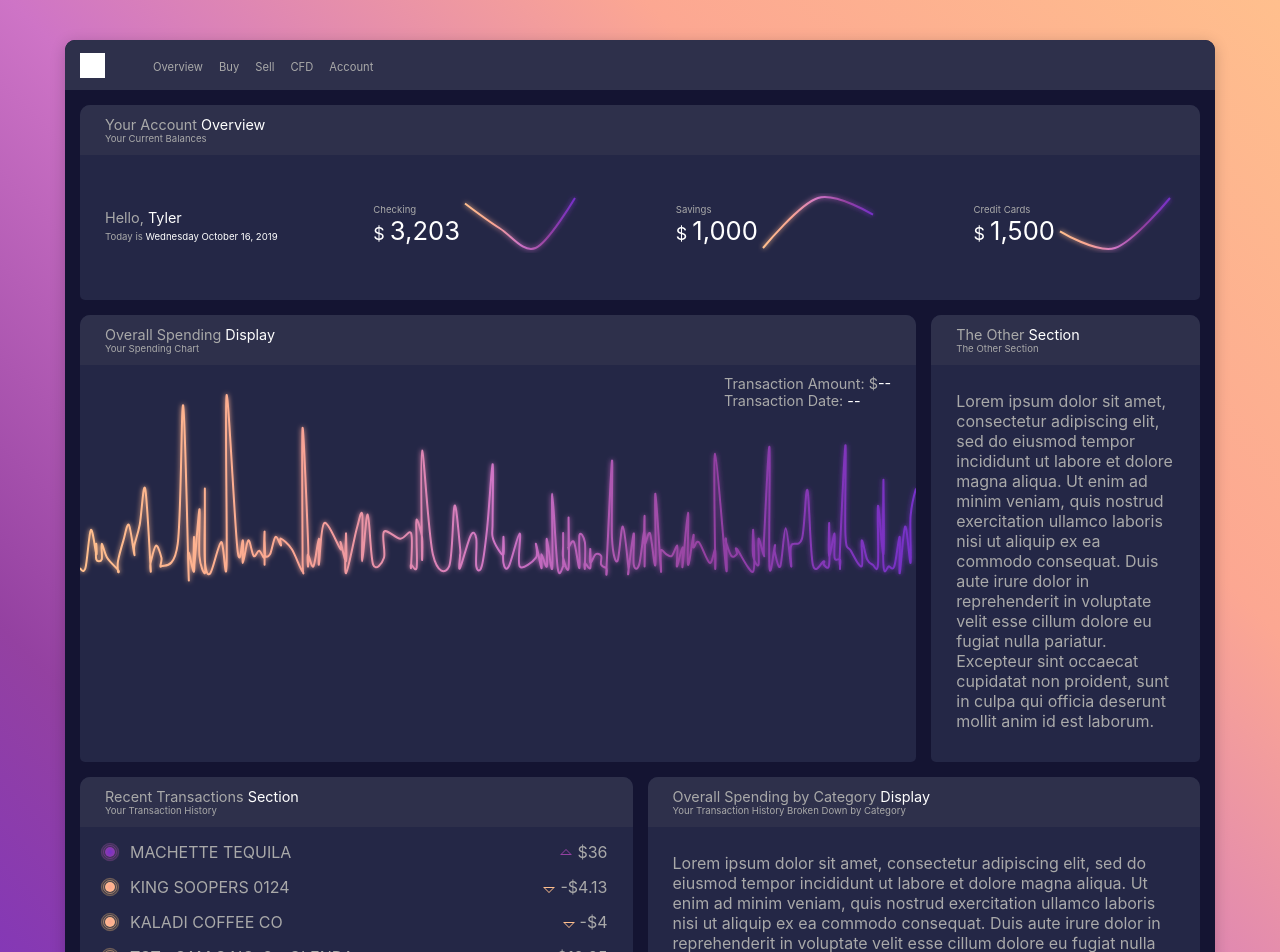
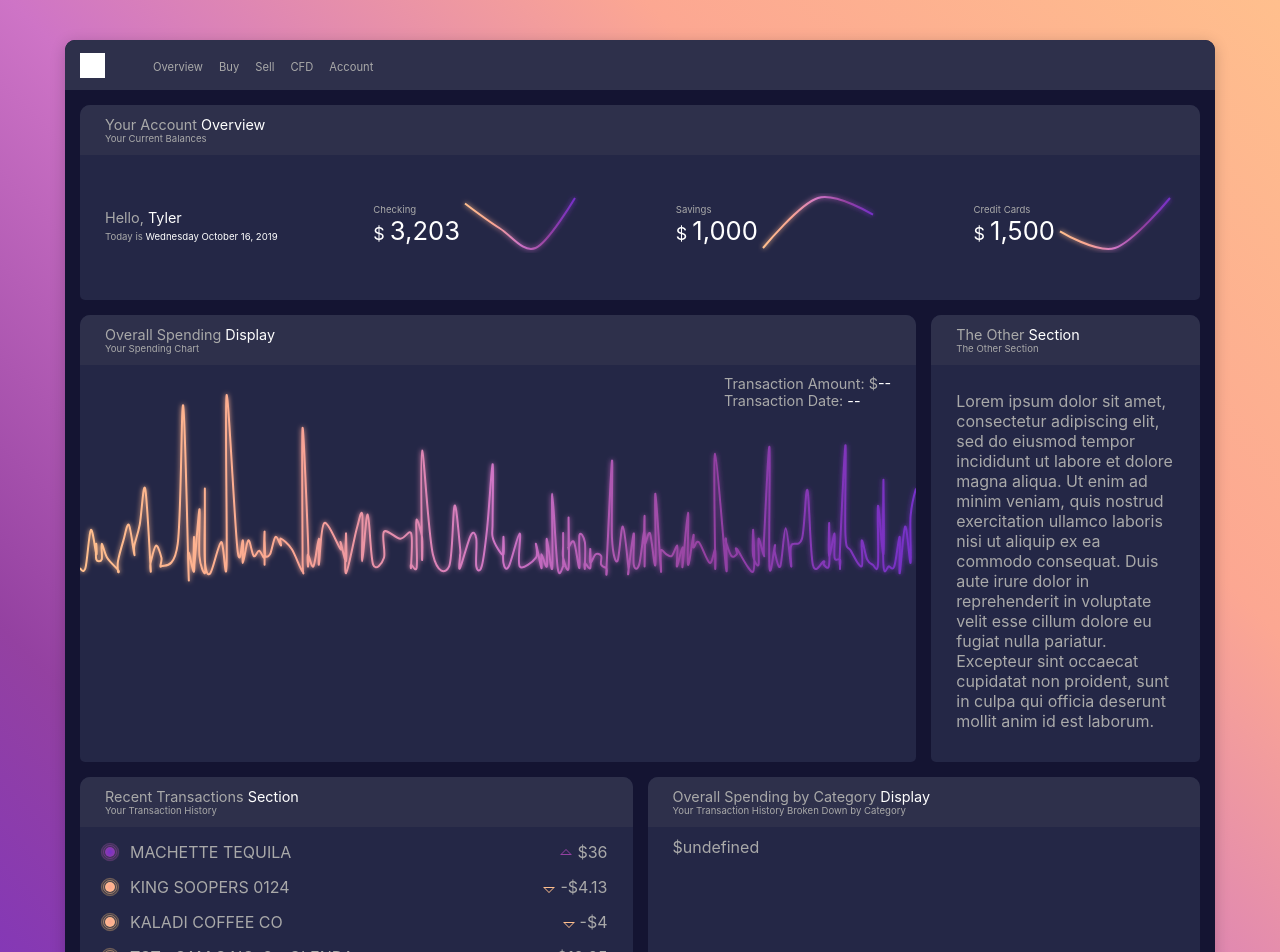
Before and after one commit to tywi6665/M3, a React (Create React App) app: page / in a window 1280 px wide. Shown: the top 952 px of the page. Built offline with nearby package versions, Linux system fonts and the light colour scheme.

Commit message:
pasred through category data

```diff
--- a/src/App.js
+++ b/src/App.js
@@ -72,14 +72,18 @@ function App() {
             header={["Recent Transactions", "Section"]}
             subHeader="Your Transaction History"
           >
-            <List />
+            <List
+              section="recent"
+            />
           </Container>
           <Container
             number="5"
             header={["Overall Spending by Category", "Display"]}
             subHeader="Your Transaction History Broken Down by Category"
           >
-            <p>Lorem ipsum dolor sit amet, consectetur adipiscing elit, sed do eiusmod tempor incididunt ut labore et dolore magna aliqua. Ut enim ad minim veniam, quis nostrud exercitation ullamco laboris nisi ut aliquip ex ea commodo consequat. Duis aute irure dolor in reprehenderit in voluptate velit esse cillum dolore eu fugiat nulla pariatur. Excepteur sint occaecat cupidatat non proident, sunt in culpa qui officia deserunt mollit anim id est laborum.</p>
+            <List
+              section="category"
+            />
           </Container>
         </MasterContainer>
       </div>
--- a/src/Components/List.js
+++ b/src/Components/List.js
@@ -2,10 +2,11 @@ import React, { useState, useContext, useEffect } from 'react';
 import { SpendingDataContext } from "../useContext/SpendingDataContext";
 import ListItem from "./ListItem";
 
-const List = () => {
+const List = ({ section }) => {
 
     const [rawSpending, setRawSpending] = useContext(SpendingDataContext);
-    const [recentTransactions, setRecentTransactions] = useState(null)
+    const [recentTransactions, setRecentTransactions] = useState(null);
+    const [transactionCategories, setTransactionCategories] = useState(null);
 
     useEffect(() => {
         if (rawSpending === null) {
@@ -14,11 +15,31 @@ const List = () => {
 
         let recent = rawSpending.reverse().slice(0, 10);
         setRecentTransactions(recent);
-    }, [rawSpending])
+
+        let categories = [];
+        function categoryFrequency(arr) {
+            let categoryArr = [];
+            arr.forEach(transaction => {
+                if (transaction.Category === "") {
+                    return
+                }
+                categoryArr.push({
+                    category: transaction.Category,
+                    amount: transaction.Amount
+                });
+            });
+            let result = categoryArr.reduce((acc, o) => (acc[o.category] = (acc[o.category] || 0) + 1, acc), {});
+            categories.push(result);
+        };
+        categoryFrequency(rawSpending);
+        setTransactionCategories(categories);
+
+    }, [rawSpending]);
 
     return (
         <div className="list">
-            {!recentTransactions ? (
+            {section === "recent" ? [
+                !recentTransactions ? (
                     <p>Loading Your Transaction History</p>
                 ) : (
                         recentTransactions.map((recentTransaction, i) => {
@@ -30,7 +51,23 @@ const List = () => {
                                 />
                             )
                         })
-                )}
+                    )] : [
+                    !transactionCategories ? (
+                        <p>Loading Your Transaction History</p>
+                    ) : (
+                            transactionCategories.map((transactionCategory, i) => {
+                                return (
+                                    <ListItem
+                                        transactionName={transactionCategory.Category}
+                                        transactionAmount={transactionCategory.Amount}
+                                        key={i}
+                                    />
+                                )
+                            })
+                        )
+                ]
+            }
+
         </div>
     );
 }
```
Lines whose indentation alone changed are shown as unchanged.
